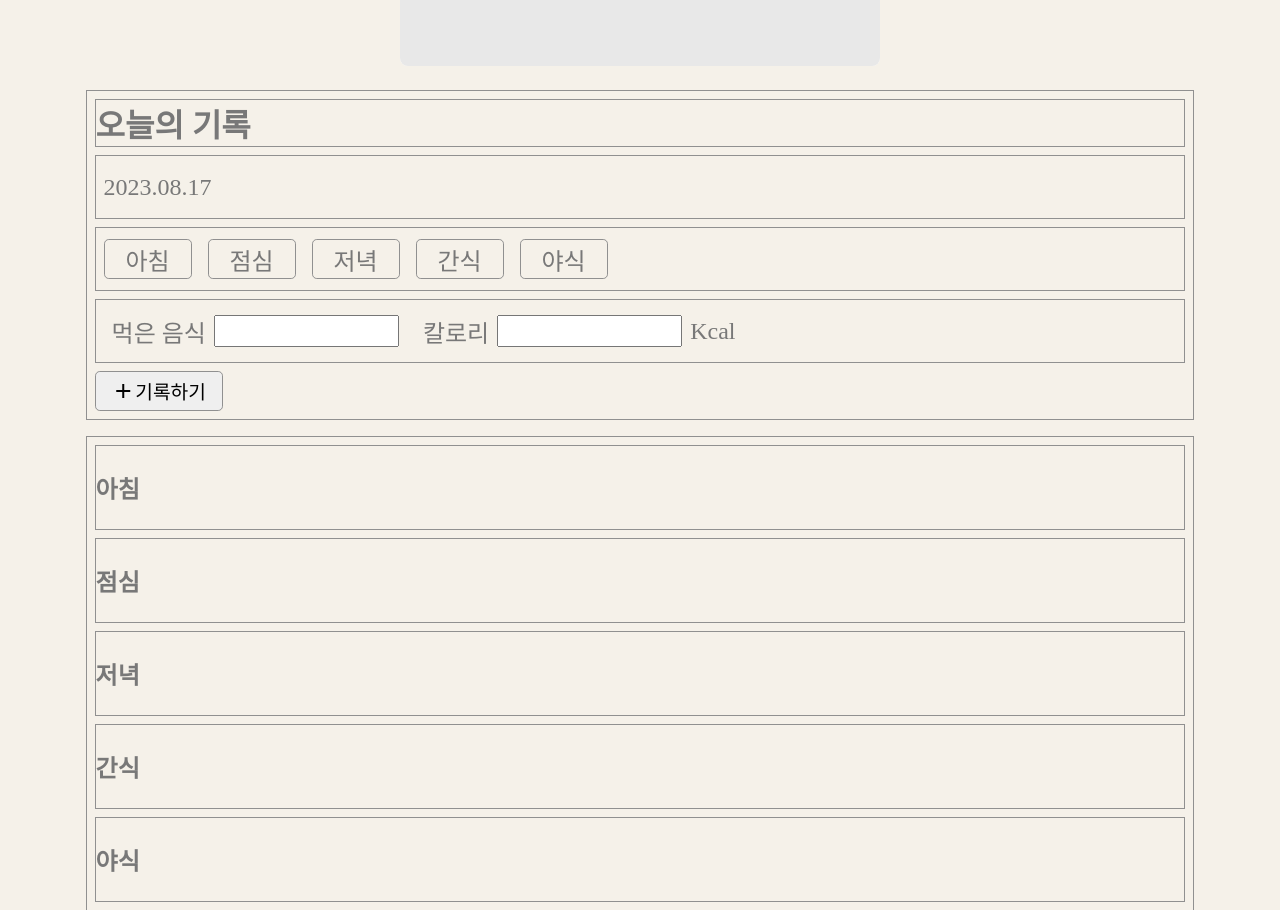
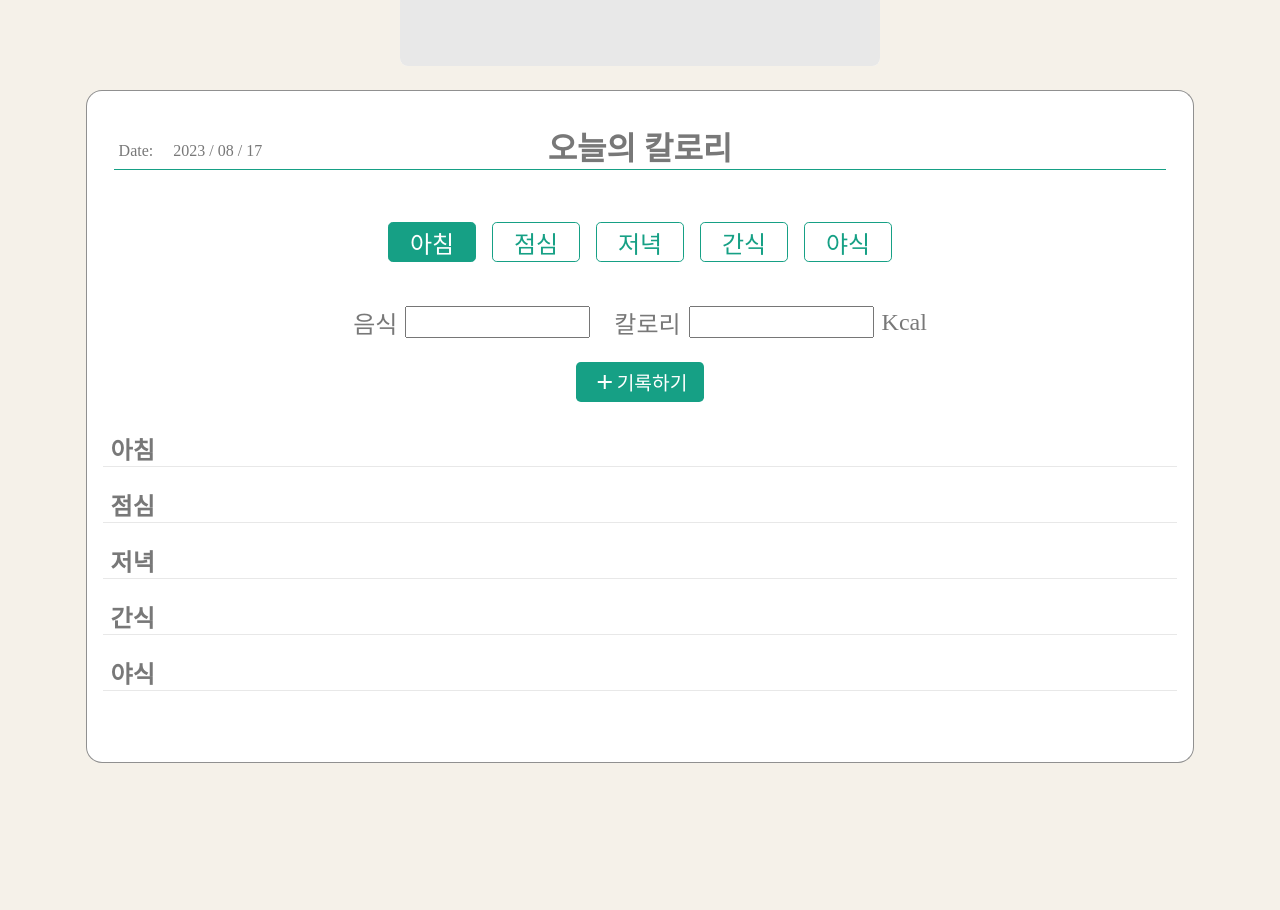
Before and after one commit to Galaxy-104/project1_WebService, a plain HTML site: page html/record.html in a window 1280 px wide. Shown: the part 606-1516 px from the top of the page. After the commit the page ends 1401 px from the top, so only its background shows below. Drawn offline with nearby package versions, Linux system fonts and the light colour scheme.

Commit message:
record 오늘의 기록 레이아웃 변경 & 디자인 추가

```diff
--- a/CSS/record.css
+++ b/CSS/record.css
@@ -5,29 +5,46 @@
 main section{
     margin: .5rem 0;
     width: 90%;
+    max-width: 70rem;
 }
 main section > *{
-    border: 1px solid #909090;
     margin: .5rem;
 }
 main .record{
     border: 1px solid #909090;
-
+    border-radius: 1rem 1rem 0 0;
+    background-color: #fff;
+    margin-bottom: 0;
+    border-bottom: none;
+    display: flex;
+    flex-direction: column;
+    align-items: center;
+    position: relative;
 }
 main .record h2{
     font-size: 2rem;
+    width: 95%;
+    text-align: center;
+    border-bottom: 1px solid var(--primary-color);
+    margin: 2rem 0;
 }
-main .record > div{
+main .record > div:not(.date){
     font-size: 1.5rem;
     height: 4rem;
     display: flex;
     align-items: center;
 }
+main .record .date{
+    position: absolute;
+    left: 1rem;
+    top: 2.7rem;
+}
 main .record .date > span{
     margin: .5rem;
 }
 main .record .time span{
-    border: 1px solid #909090;
+    border: 1px solid var(--primary-color);
+    color: var(--primary-color);
     margin: 0 .5rem;
     width: 5.5rem;
     height: 2.5rem;
@@ -35,6 +52,14 @@ main .record .time span{
     justify-content: center;
     align-items: center;
     border-radius: .3rem;
+}
+main .record .time span:hover{
+    cursor: pointer;
+    background-color: var(--hover-color);
+}
+main .record .time span.select{
+    background-color: var(--primary-color);
+    color: #fff;
 }
 main .record .food > div{
     display: flex;
@@ -55,12 +80,47 @@ main .record > button#add-log{
     align-items: center;
     font-size: 1.2rem;
     border-radius: .3rem;
+    border: none;
+    background-color: var(--primary-color);
+    color: #fff;
+    margin: 0 auto;
+}
+main .record > button#add-log:hover{
+    background-color: var(--secondary-color);
+    cursor: pointer;
 }
 
-/* 기록 리스트 */
+/* 오늘의 기록 */
 main .today-log{
     border: 1px solid #909090;
+    width: 90%;
+    padding: 1rem;
+    background-color: #fff;
+    border-radius: 0 0 1rem 1rem;
+    margin-top: 0;
+    border-top: none;
 }
-main .today-log div h3{
+main .today-log > *{
+    margin: .5rem 0;
+}
+main .today-log h2{
+    font-size: 2rem;
+    margin-bottom: 4rem;
+}
+main .today-log > div{
+    position: relative;
+    min-height: 3rem;
+}
+main .today-log > div:nth-child(1){
+    margin-top: 3rem;
+}
+main .today-log > div h3{
     font-size: 1.5rem;
+    position: absolute;
+    top: -3.7rem;
+    margin-left: .5rem;
 }
+main .today-log > div div.list{
+    border-top: 1px solid var(--blank-color);
+    min-height: .5rem;
+}
--- a/html/record.html
+++ b/html/record.html
@@ -92,12 +92,13 @@
 
         <!-- 오늘의 기록 -->
         <section class="record">
-            <h2>오늘의 기록</h2>
+            <h2>오늘의 칼로리</h2>
             <div class="date">
-                <span>2023.08.17</span>
+                <span>Date: </span>
+                <span>2023 / 08 / 17</span>
             </div>
             <div class="time">
-                <span>아침</span>
+                <span class="select">아침</span>
                 <span>점심</span>
                 <span>저녁</span>
                 <span>간식</span>
@@ -105,7 +106,7 @@
             </div>
             <div class="food">
                 <div class="name">
-                    <span>먹은 음식</span>
+                    <span>음식</span>
                     <input type="text" name="" id="">
                 </div>
                 <div class="calorie">
@@ -126,22 +127,27 @@
         <section class="today-log">
             <div class="breakfast">
                 <h3>아침</h3>
+                <div class="list"></div>
             </div>
 
             <div class="lunch">
                 <h3>점심</h3>
+                <div class="list"></div>
             </div>
 
             <div class="dinner">
                 <h3>저녁</h3>
+                <div class="list"></div>
             </div>
 
             <div class="dessert">
                 <h3>간식</h3>
+                <div class="list"></div>
             </div>
 
             <div class="night-snack">
                 <h3>야식</h3>
+                <div class="list"></div>
             </div>
         </section>
     </main>
```
